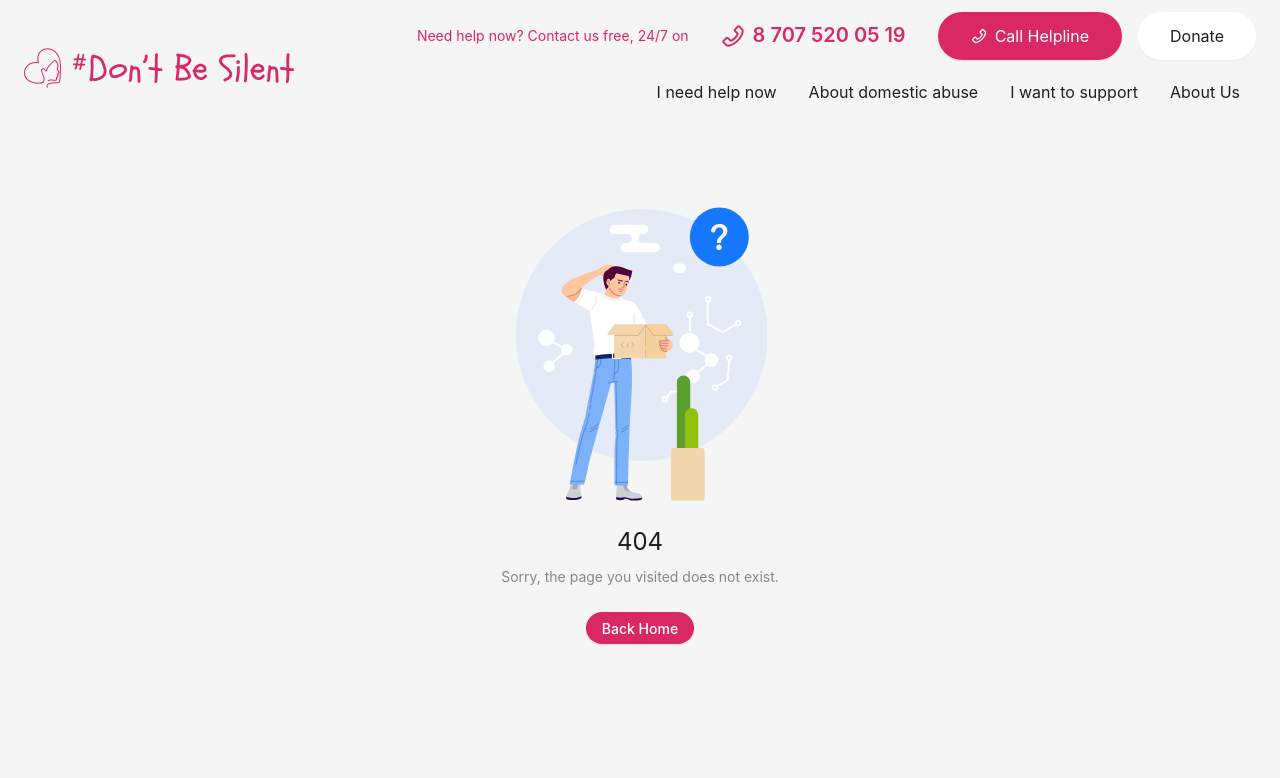
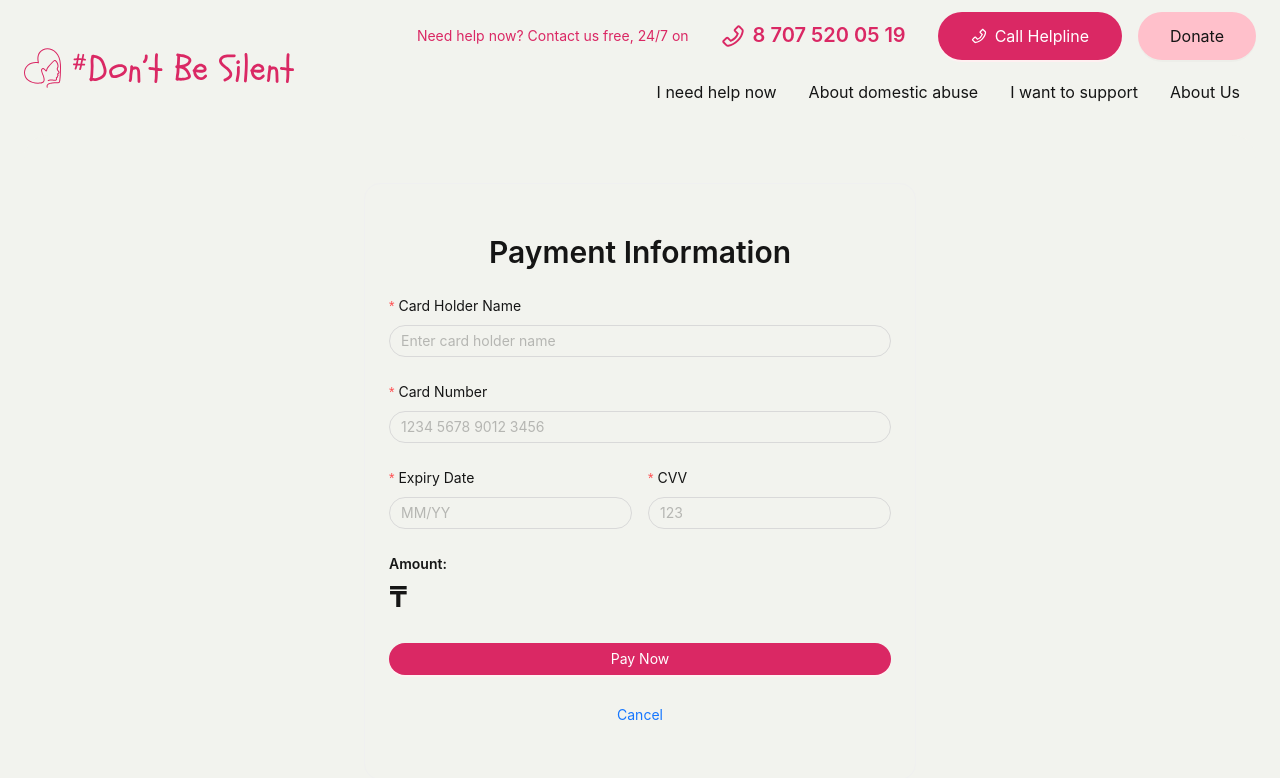
Before and after one commit to pazun/dont_be_silent, a React (Vite) app: page /payment in a window 1280 px wide. Shown: the top 778 px of the page. Built offline with nearby package versions, Linux system fonts and the light colour scheme.

Commit message:
Implemented payment page

```diff
--- a/src/App.jsx
+++ b/src/App.jsx
@@ -13,6 +13,7 @@ import EmergencyHelp from './pages/EmergencyHelp';
 import HomePage from './pages/HomePage';
 import SignIn from './pages/SignIn';
 import SignUp from './pages/SignUp';
+import Payment from './pages/Payment';
 import User from './pages/User';
 import Admin from './pages/Admin';
 import DonationHistory from './pages/DonationHistory';
@@ -151,9 +152,13 @@ const router = createBrowserRouter([
         path: "/admin",
         element: <ProtectedRoute><Admin /></ProtectedRoute>,
       },
-      { // Add the new route for ConfidentialChat
+      {
         path: "/confidential-chat",
         element: <ProtectedRoute><ConfidentialChat /></ProtectedRoute>,
+      },
+      {
+        path: "/payment",
+        element: <Payment />,
       }
     ],
   },
--- a/src/components/Footer.jsx
+++ b/src/components/Footer.jsx
@@ -39,6 +39,7 @@ const AppFooter = () => {
               <Link to="/donation" style={{ color: '#151515' }}>{t('footer.makeDonation')}</Link>
               <Link to="/donation-history" style={{ color: '#151515' }}>{t('footer.donationHistory')}</Link>
               <Link to="/admin" style={{ color: '#151515' }}>{t('footer.admin')}</Link>
+              <Link to="/payment" style={{ color: '#151515' }}>{"paument"}</Link>
             </div>
           </Col>
 
--- a/src/i18n/translations/en.js
+++ b/src/i18n/translations/en.js
@@ -366,5 +366,21 @@ export default {
     note3: "Ensure you are in a safe environment before starting a chat.",
     closing: "We are here to support you. When you are ready, you can start the chat from the Emergency Help page.",
     backButton: "Back" // Add translation key
+  },
+  payment: {
+    title: 'Payment Information',
+    cardHolder: 'Card Holder Name',
+    cardHolderPlaceholder: 'Enter card holder name',
+    cardHolderRequired: 'Please enter card holder name',
+    cardNumber: 'Card Number',
+    cardNumberRequired: 'Please enter card number',
+    expiryDate: 'Expiry Date',
+    expiryDateRequired: 'Please enter expiry date',
+    cvv: 'CVV',
+    cvvRequired: 'Please enter CVV',
+    amount: 'Amount',
+    amountRequired: 'Please enter amount',
+    submitButton: 'Pay Now',
+    cancelButton: 'Cancel'
   }
 };
--- a/src/pages/Donation.jsx
+++ b/src/pages/Donation.jsx
@@ -2,6 +2,7 @@ import React, { useState, useEffect } from 'react';
 import { Layout, Typography, Card, Row, Col, Button, Form, Input, Tabs, message } from 'antd';
 import { useSelector } from 'react-redux';
 import { useTranslation } from 'react-i18next';
+import { useNavigate } from 'react-router-dom';
 
 const { Content } = Layout;
 const { Title, Paragraph } = Typography;
@@ -12,6 +13,7 @@ const Donation = () => {
   const donationAmounts = [100, 500, 1000, 1500, 5000, 10000];
   const counterValue = useSelector((state) => state.counter.value);
   const { t } = useTranslation();
+  const navigate = useNavigate();
 
   useEffect(() => {
     const fetchUserInfo = async () => {
@@ -50,36 +52,8 @@ const Donation = () => {
       return;
     }
 
-    try {
-      const token = localStorage.getItem('token');
-      if (!token) {
-        message.error(t('donation.signInRequired'));
-        return;
-      }
+    navigate('/payment', { state: { amount: selectedAmount } });
 
-      const response = await fetch('http://localhost:3000/api/donations', {
-        method: 'POST',
-        headers: {
-          'Content-Type': 'application/json',
-          'Authorization': `Bearer ${token}`
-        },
-        body: JSON.stringify({
-          amount: selectedAmount,
-          type: 'one-time'
-        })
-      });
-
-      const data = await response.json();
-
-      if (response.ok) {
-        message.success(t('donation.successMessage'));
-        setSelectedAmount(null);
-      } else {
-        message.error(data.error || t('donation.processError'));
-      }
-    } catch (error) {
-      message.error(t('donation.connectionError'));
-    }
   };
 
   const items = [
--- /dev/null
+++ b/src/pages/Payment.jsx
@@ -0,0 +1,136 @@
+import React, { useEffect } from 'react';
+import { Form, Input, Button, Card, Typography, message } from 'antd';
+import { useTranslation } from 'react-i18next';
+import { useNavigate, useLocation } from 'react-router-dom';
+
+const { Title, Text } = Typography;
+
+const Payment = () => {
+  const { t } = useTranslation();
+  const navigate = useNavigate();
+  const location = useLocation();
+  const [form] = Form.useForm();
+
+  const donationAmount = location.state?.amount;
+
+  useEffect(() => {
+    if (donationAmount) {
+      form.setFieldsValue({
+        amount: donationAmount,
+      });
+    }
+  }, [donationAmount, form]);
+
+  const onFinish = async (values) => {
+    console.log('Payment form values:', values);
+    console.log('Donation Amount:', donationAmount);
+
+    const token = localStorage.getItem('token');
+    if (!token) {
+      message.error('You need to be logged in to make a donation.');
+      navigate('/signin');
+      return;
+    }
+
+    try {
+      const response = await fetch('http://localhost:3000/api/donations', {
+        method: 'POST',
+        headers: {
+          'Content-Type': 'application/json',
+          'Authorization': `Bearer ${token}`
+        },
+        body: JSON.stringify({
+          amount: donationAmount,
+          type: 'one-time'
+        })
+      });
+
+      const data = await response.json();
+
+      if (response.ok) {
+        message.success('Donation recorded successfully!');
+        navigate('/donation-history');
+      } else {
+        message.error(data.error || 'Failed to record donation.');
+      }
+    } catch (error) {
+      console.error('Error recording donation:', error);
+      message.error('Failed to connect to the server.');
+    }
+  };
+
+  return (
+    <div style={{ maxWidth: '600px', margin: '0 auto', padding: '24px' }}>
+      <Card>
+        <Title level={2} style={{ textAlign: 'center', marginBottom: '24px' }}>
+          {t('payment.title')}
+        </Title>
+
+        <Form
+          form={form}
+          name="payment"
+          layout="vertical"
+          onFinish={onFinish}
+        >
+          <Form.Item
+            label={t('payment.cardHolder')}
+            name="cardHolder"
+            rules={[{ required: true, message: t('payment.cardHolderRequired') }]}
+          >
+            <Input placeholder={t('payment.cardHolderPlaceholder')} />
+          </Form.Item>
+
+          <Form.Item
+            label={t('payment.cardNumber')}
+            name="cardNumber"
+            rules={[{ required: true, message: t('payment.cardNumberRequired') }]}
+          >
+            <Input placeholder="1234 5678 9012 3456" />
+          </Form.Item>
+
+          <div style={{ display: 'flex', gap: '16px' }}>
+            <Form.Item
+              label={t('payment.expiryDate')}
+              name="expiryDate"
+              rules={[{ required: true, message: t('payment.expiryDateRequired') }]}
+              style={{ flex: 1 }}
+            >
+              <Input placeholder="MM/YY" />
+            </Form.Item>
+
+            <Form.Item
+              label={t('payment.cvv')}
+              name="cvv"
+              rules={[{ required: true, message: t('payment.cvvRequired') }]}
+              style={{ flex: 1 }}
+            >
+              <Input placeholder="123" />
+            </Form.Item>
+          </div>
+          <div style={{ marginBottom: '24px' }}>
+            <Text strong>{t('payment.amount')}:</Text>
+            <br />
+            <Text style={{ fontSize: '2em', fontWeight: 'bold' }}>
+              {donationAmount}₸
+            </Text>
+          </div>
+
+
+          <Form.Item style={{ marginTop: '24px' }}>
+            <Button type="primary" htmlType="submit" block>
+              {t('payment.submitButton')}
+            </Button>
+          </Form.Item>
+
+          <Form.Item>
+            <Button type="link" onClick={() => navigate(-1)} block>
+              {t('payment.cancelButton')}
+            </Button>
+          </Form.Item>
+        </Form>
+      </Card>
+    </div>
+  );
+};
+
+export default Payment;
```
